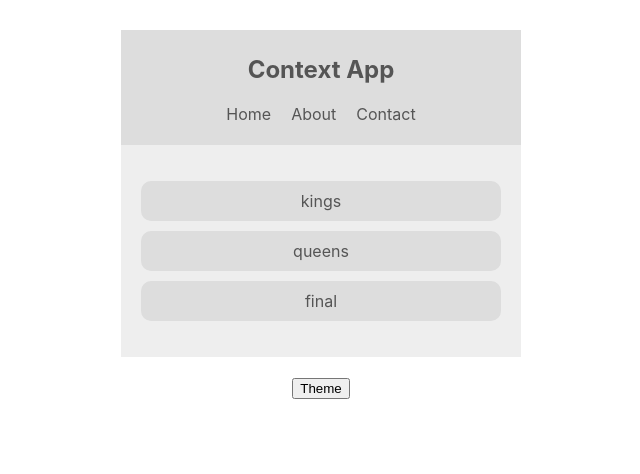
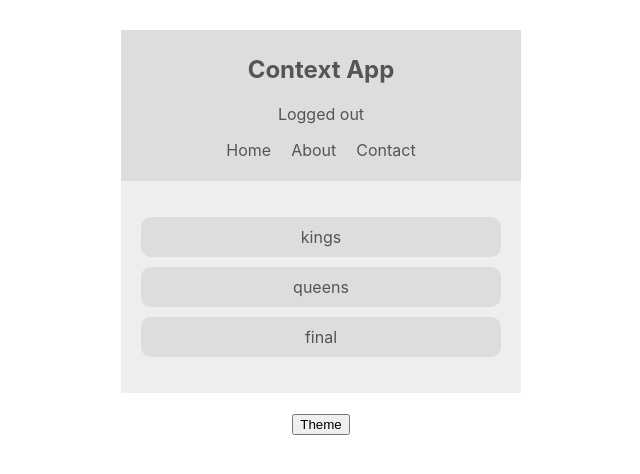
Before and after one commit to HugoBoxFr/react-context-class-component, a React (Create React App) app: page / in a window 1280 px wide. Shown: the top 474 px of the page, without its empty margins (319-959 px from the left). Built offline with nearby package versions, Linux system fonts and the light colour scheme.

Commit message:
lesson5: class component consums multiple contexts

```diff
--- a/src/components/Navbar.js
+++ b/src/components/Navbar.js
@@ -1,16 +1,23 @@
 import React, { Component } from 'react';
+import { AuthContext } from '../context/AuthContext';
 import { ThemeContext } from '../context/ThemeContext';
 
 class Navbar extends Component {
     render() {
         return (
-            <ThemeContext.Consumer>{(context) => {
-                const { isLightTheme, light, dark } = context;
+            <AuthContext.Consumer>{(authContext) => (
+                <ThemeContext.Consumer>{(themeContext) => {
+                    const { isAuthenticated, toggleAuth } = authContext;
+                    const { isLightTheme, light, dark } = themeContext;
                     const theme = isLightTheme ? light : dark;
 
                     return (
                         <nav style={{ background: theme.ui, color: theme.syntax }}>
                             <h1>Context App</h1>
+
+                            <div onClick={toggleAuth}>
+                                { isAuthenticated ? 'Logged in' : 'Logged out' }
+                            </div>
 
                             <ul>
                                 <li>Home</li>
@@ -21,6 +28,8 @@
                     )
                 }}
                 </ThemeContext.Consumer>
+            )}
+            </AuthContext.Consumer>
         )
     }
 }
--- a/src/context/AuthContext.js
+++ b/src/context/AuthContext.js
@@ -4,10 +4,10 @@
 
 class AuthContextProvider extends Component {
     state = {
-        isAuthenticate: false
+        isAuthenticated: false
     }
     toggleAuth = () => {
-        this.setState({ isAuthenticate: !this.state.isAuthenticate });
+        this.setState({ isAuthenticated: !this.state.isAuthenticated });
     }
     render() {
         return (
```
Also changed, not shown: 1 other file (tests, documents, lock files or other folders). Lines whose indentation alone changed are shown as unchanged.
